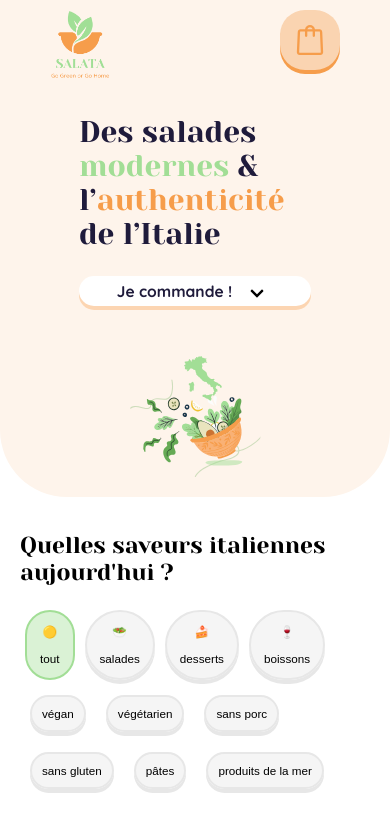
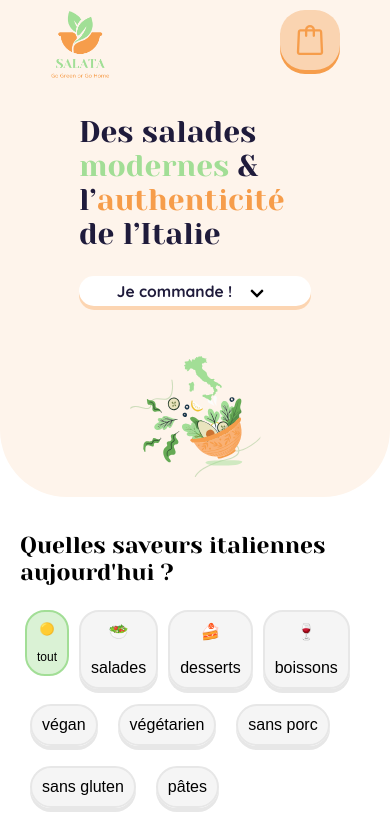
Before and after one commit to ALJURDY/SALATA, a React (Create React App) app: page / in a window 390 px wide. Shown: the top 828 px of the page. Built offline with nearby package versions, Linux system fonts and the light colour scheme.

Commit message:
[RESPONSIVE] Ok for the HomePage and ErrorPage

```diff
--- a/src/components/FilterButton/FilterButton.module.css
+++ b/src/components/FilterButton/FilterButton.module.css
@@ -5,7 +5,7 @@
     max-width: 251px;
     margin: auto;
     padding: 10px;
-    font-size: clamp(10px, 3vw, 20px);
+    font-size: clamp(12px, 3vw, 20px);
 
 
 }
@@ -17,7 +17,7 @@
     max-width: 128px;
     margin: auto;
     padding: 26px;
-    font-size: clamp(10px, 3vw, 20px);
+    /* font-size: clamp(10px, 3vw, 20px); */
 
 }
 
@@ -26,6 +26,7 @@
     border: 2px solid #E7E7E7;
     background: rgba(231, 231, 231, 0.40);
     box-shadow: 0px 4px 0px 0px #E7E7E7;
+    font-size: 16px;
 
 }
 
@@ -34,16 +35,17 @@
 
     .FilterButtonMenthe {
         display: flex;
+        border-radius: 25px;
         justify-content: center;
         padding: 13px;
     }
 
 }
 
-@media (max-width:384px) {
+@media (max-width:400px) {
 
     .FilterButtonMenthe {
-        border-radius: 25px;
+        border-radius: 20px;
         display: flex;
         justify-content: center;
         padding: 10px;
@@ -56,6 +58,7 @@
 @media (max-width:320px) {
 
     .FilterButtonMenthe {
+        border-radius: 20px;
         font-size: 10px;
         display: flex;
         justify-content: center;
--- a/src/pages/ErrorPage/ErrorPage.module.css
+++ b/src/pages/ErrorPage/ErrorPage.module.css
@@ -2,8 +2,6 @@
     display: flex;
     justify-content: space-between;
     align-items: center;
-    /* min-height: 100vh;
-    flex: 2; */
 }
 
 .ErrorPageSection{
```
